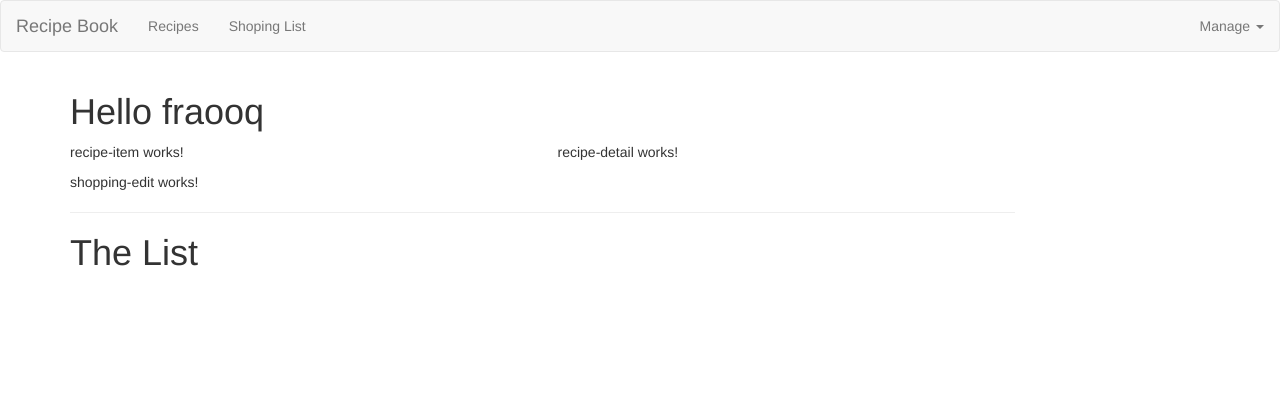
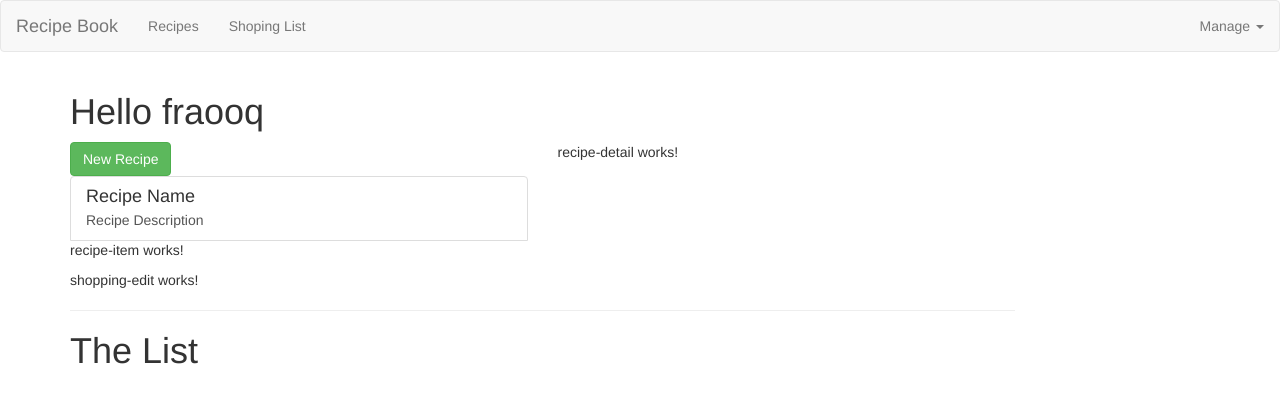
Before and after one commit to mdfarooqs1111/my-first-app, an Angular app: page / in a window 1280 px wide. Shown: the top 402 px of the page. Built offline with nearby package versions, Linux system fonts and the light colour scheme.

Commit message:
adding content to the Recipes Component

```diff
--- a/src/app/recipes/recipe-list/recipe-list.component.html
+++ b/src/app/recipes/recipe-list/recipe-list.component.html
@@ -1 +1,24 @@
-<app-recipe-item></app-recipe-item>
+
+<div class="row">
+    <div class="col-xs-12">
+        <button class="btn btn-success">New Recipe</button>
+    </div>
+</div>
+<div class="row">
+    <div class="col-xs-12">
+        <a href="#" class="list-group-item clearfix">
+            <div class="pull-left">
+                <h4 class="list-group-item-heading">Recipe Name</h4>
+                <p class="list-group-item-text"> Recipe Description </p>
+              </div>
+              <span class="pull-right">
+                <img
+                src=""
+                alt=""
+                  class="img-responsive"
+                  style="max-height: 50px;">
+              </span>
+        </a>
+        <app-recipe-item></app-recipe-item>
+    </div>
+</div>
--- a/src/app/recipes/recipe-list/recipe-list.component.ts
+++ b/src/app/recipes/recipe-list/recipe-list.component.ts
@@ -1,4 +1,6 @@
 import { Component, OnInit } from '@angular/core';
+import { Recipe } from '../recipe.model';
+
 
 @Component({
   selector: 'app-recipe-list',
@@ -7,7 +9,9 @@ import { Component, OnInit } from '@angular/core';
 })
 export class RecipeListComponent implements OnInit {
 
-  recipes = [];
+  recipes : Recipe[] = [
+    new Recipe('A Test Recipe','Simply test','https://images.immediate.co.uk/production/volatile/sites/30/2020/08/chorizo-mozarella-gnocchi-bake-cropped-9ab73a3.jpg?quality=90&resize=768,574')
+  ];
 
   constructor() { }
 
```
